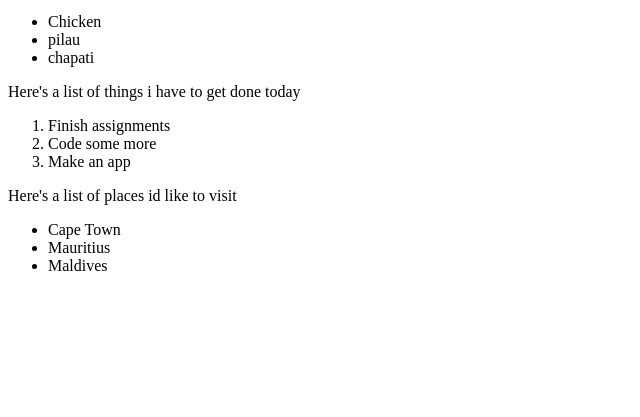
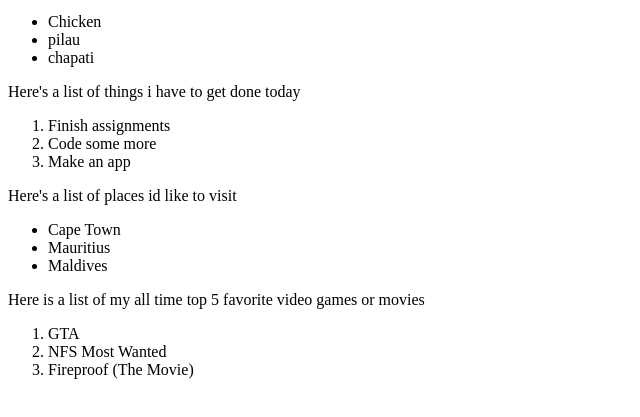
Before and after one commit to Martin-nitram1/Odin-project, a plain HTML site: page html-boilerplate/index.html in a window 1280 px wide. Shown: the part 101-518 px from the top of the page, without its empty margins (0-640 px from the left). Drawn offline with Linux system fonts and the light colour scheme.

Commit message:
Practised html lists

```diff
--- a/html-boilerplate/index.html
+++ b/html-boilerplate/index.html
@@ -25,6 +25,12 @@
         <li>Mauritius</li>
         <li>Maldives</li>
     </ul>
+    <p>Here is a list of my all time top 5 favorite video games or movies</p>
+    <ol>
+        <li>GTA</li>
+        <li>NFS Most Wanted</li>
+        <li>Fireproof (The Movie)</li>
+    </ol>
 </body>
 
 </html>
```
